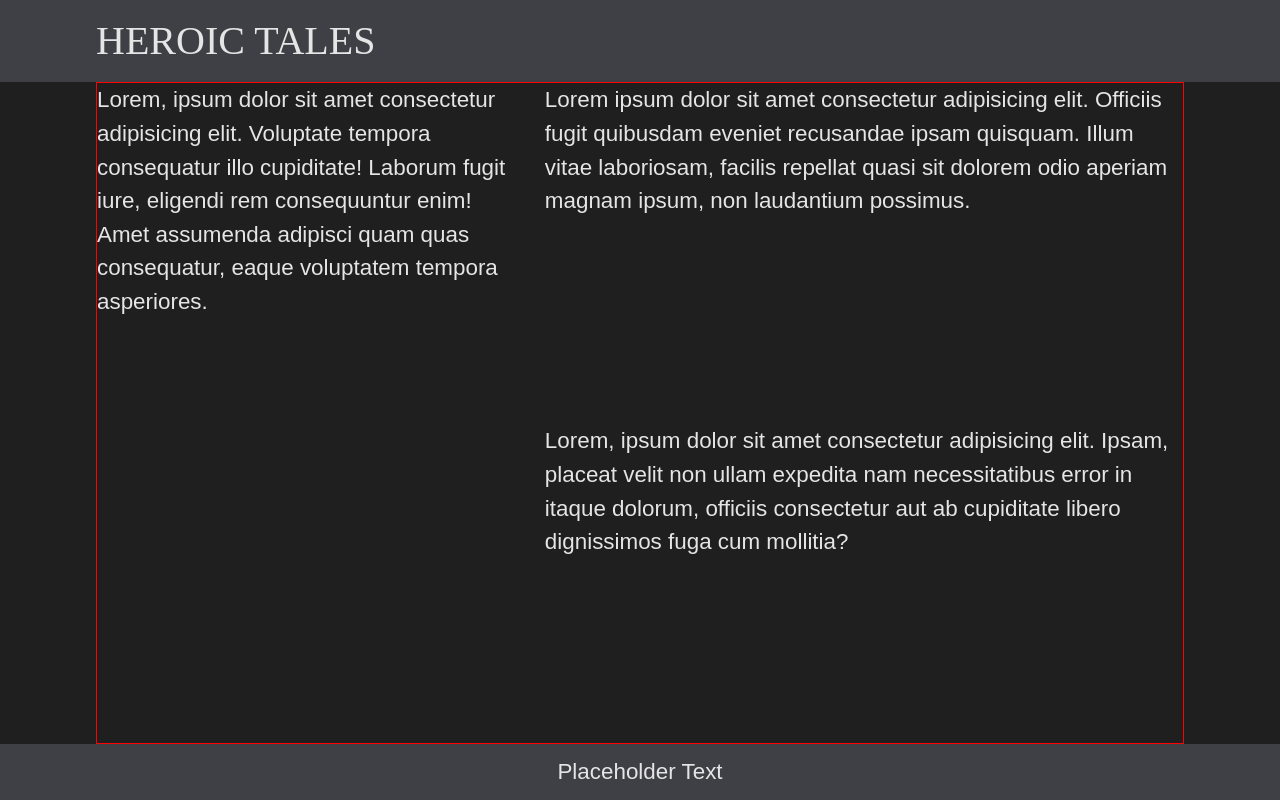
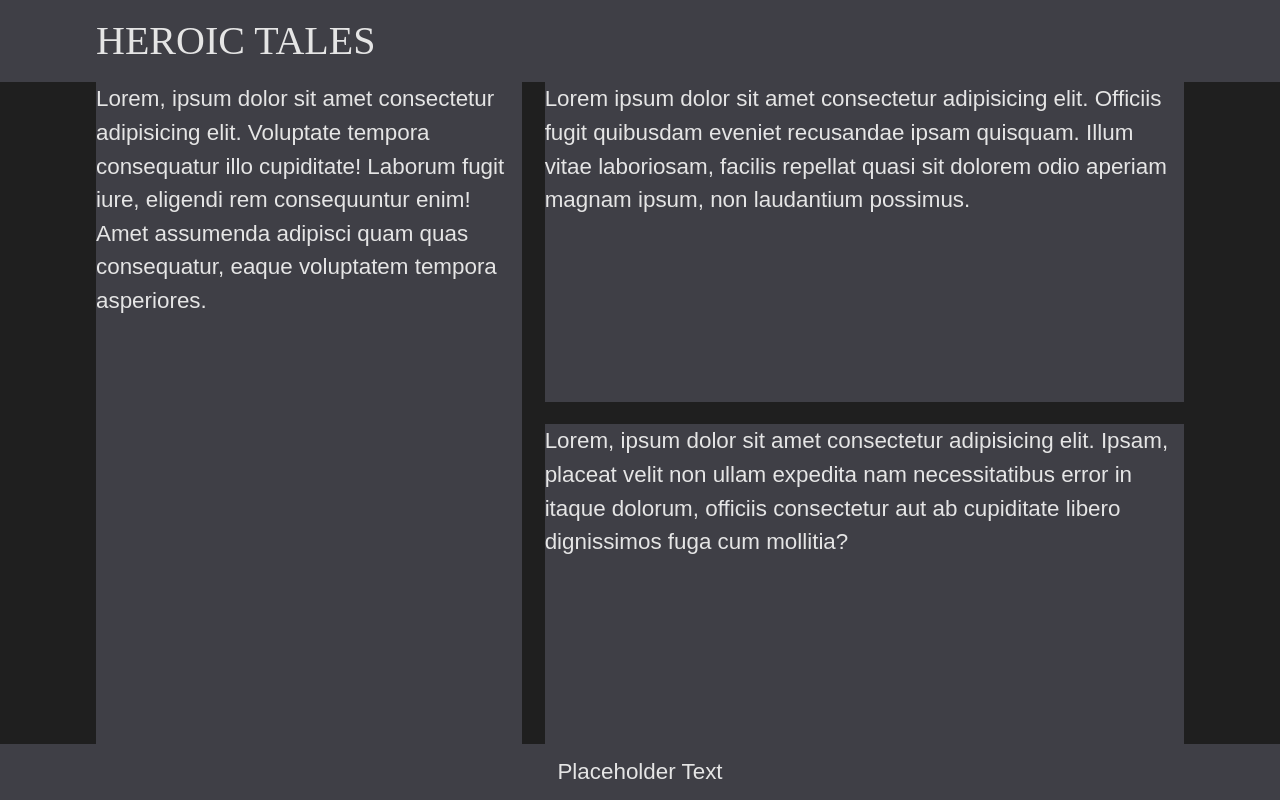
Before and after one commit to gemini-mastiff/heroic-tales-app, a React (Vite) app: page / in a window 1280 px wide. Built offline with nearby package versions, Linux system fonts and the light colour scheme; a web font is replaced by a local one.

Commit message:
style: add bg colour to GameGrid panels

```diff
--- a/src/components/Main.jsx
+++ b/src/components/Main.jsx
@@ -12,16 +12,20 @@ const GameGrid = styled.div`
   grid-template-columns: 2fr 3fr;
   grid-template-rows: 1fr 1fr;
   gap: 1em;
-  border: 1px solid red;
 `;
 
 const RollLog = styled.div`
   grid-row: 1/3;
+  background-color: var(--MAIN-COLOUR);
 `;
 
-const CharSheetContainer = styled.div``;
+const CharSheetContainer = styled.div`
+  background-color: var(--MAIN-COLOUR);
+`;
 
-const DiceBox = styled.div``;
+const DiceBox = styled.div`
+  background-color: var(--MAIN-COLOUR);
+`;
 
 export default function Main() {
   return (
```
